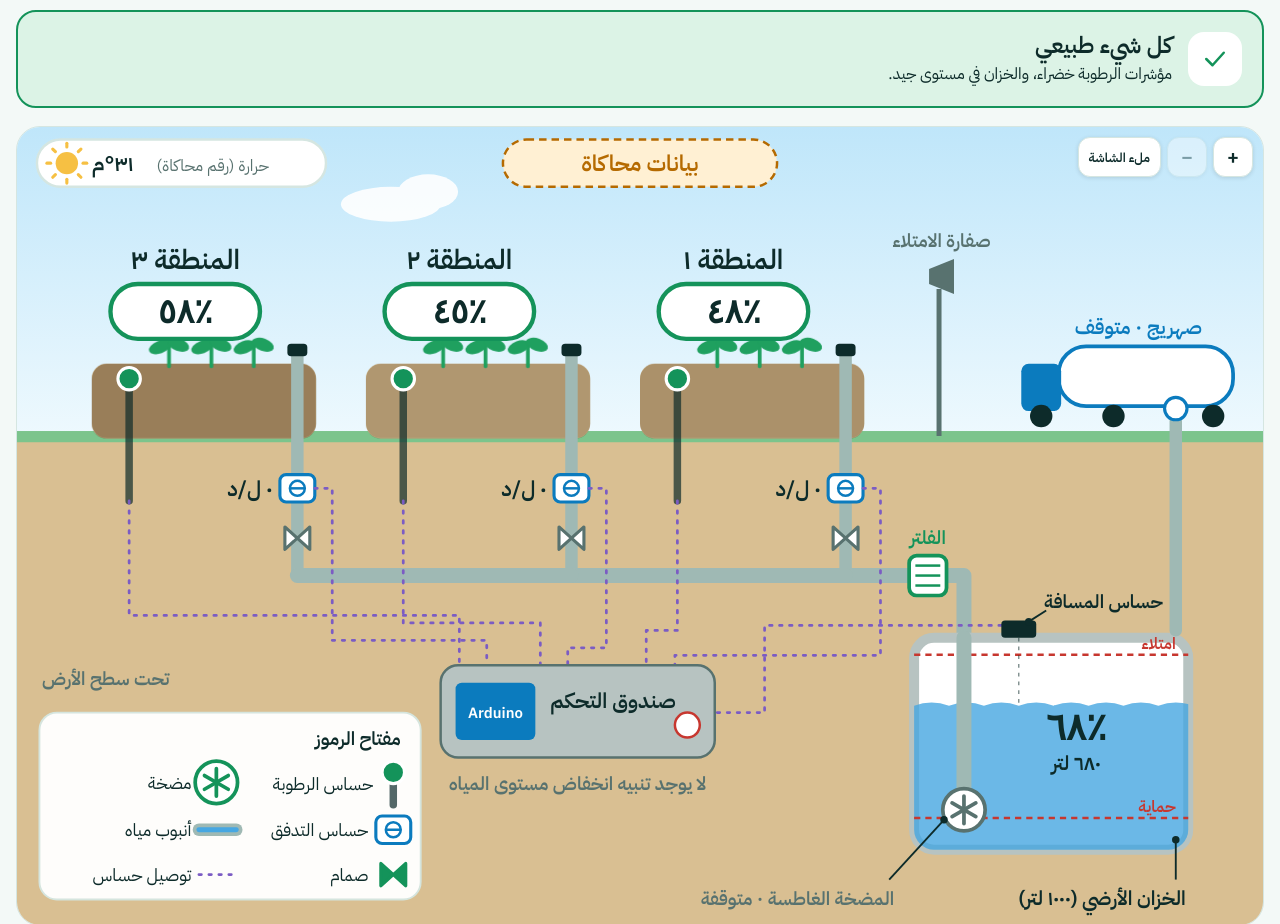
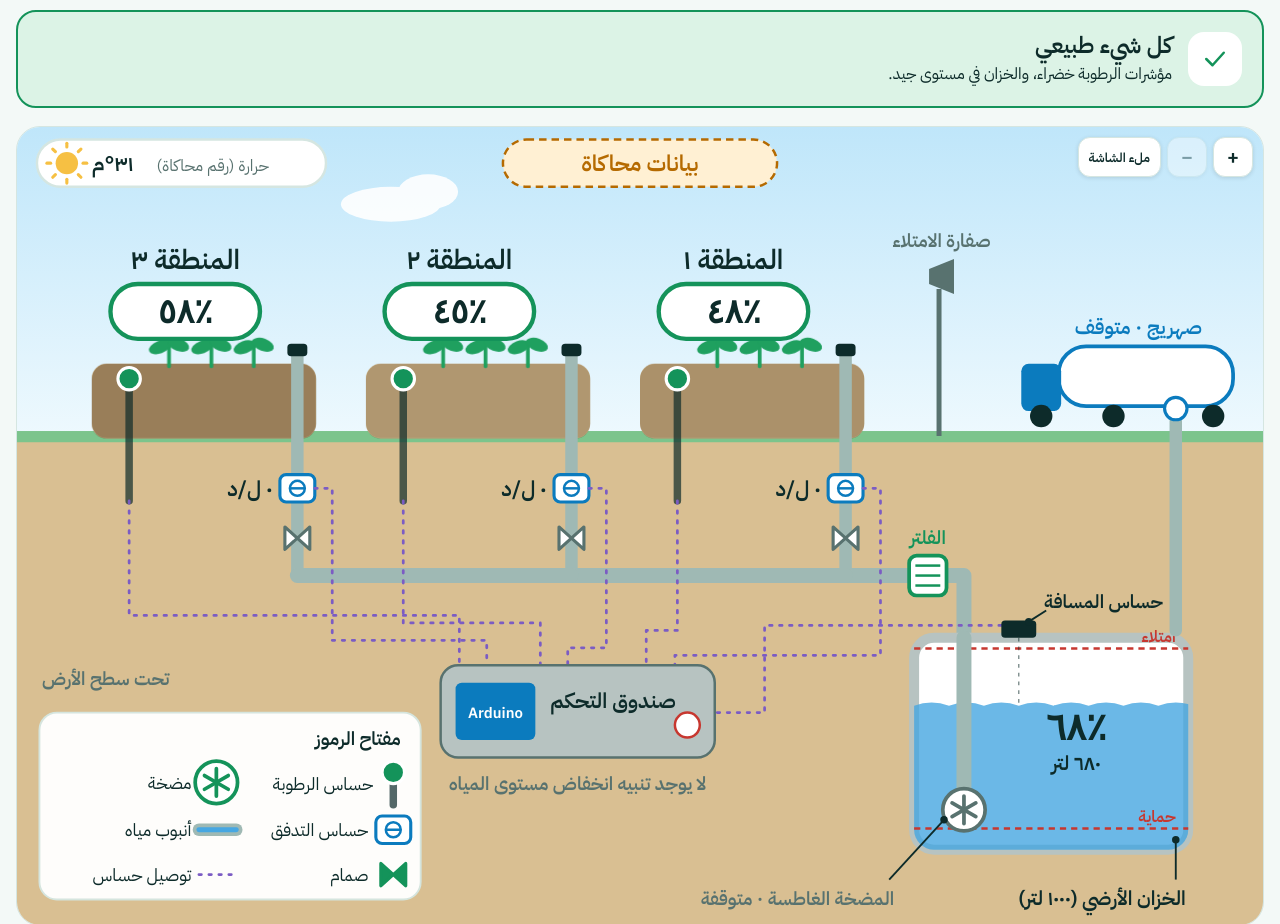
Before and after one commit to Smart-irrigation-sa/smart-irrigation, a plain HTML site: page index.html in a window 1280 px wide. Shown: the part 500-1424 px from the top of the page. Drawn offline with Linux system fonts and the light colour scheme; a web font is replaced by a local one.

Commit message:
مطابقة حدود الخزان مع تقرير المشروع (١٠٪ و٩٥٪)
Co-Authored-By: Claude Opus 5.5 <noreply@anthropic.com>
Claude-Session: https://claude.ai/code/session_01CXg9XMW3mMszqW8RjjcZmo

```diff
--- a/index.html
+++ b/index.html
@@ -720,12 +720,12 @@ const ledOf = m => m < LED_DRY ? 'dry' : m > LED_WET ? 'wet' : 'ok';
 const ledTxt = k => ({dry:tr('أحمر · جافة', 'Red · dry'), ok:tr('أخضر · مثالية', 'Green · ideal'), wet:tr('أزرق · مشبعة', 'Blue · saturated')})[k];
 const LED_COL = {dry:'var(--crit)', ok:'var(--green)', wet:'var(--water)'};
 const ZONES0 = [{base:0.9}, {base:1.0}, {base:0.8}];
-const DEFAULT_SET = {start:[30,30,30], stop:[60,60,60], tankMin:15, tankResume:20, tankWarn:25, tankFull:92};
+const DEFAULT_SET = {start:[30,30,30], stop:[60,60,60], tankMin:10, tankResume:15, tankWarn:20, tankFull:95};
 const SCEN = {
   normal:  {label:['يوم عادي', 'Normal day'], icon:I.leaf, tank:68, moist:[48,45,58], line:[1,1,1], ff:1, filling:false, temp:31, avgDaily:300, consumed:110, clock:9*60},
   hot:     {label:['يوم حار جدًا', 'Very hot day'], icon:I.sun, tank:64, moist:[40,36,44], line:[1,1,1], ff:1, filling:false, temp:45, avgDaily:470, consumed:190, clock:13*60},
   lowflow: {label:['انخفاض التدفق في خط', 'Low flow in one line'], icon:I.drop, tank:82, moist:[28,26,55], line:[1,0.45,1], ff:1, filling:false, temp:33, avgDaily:300, consumed:140, clock:10*60+30},
-  lowtank: {label:['الخزان ينفد', 'Tank running low'], icon:I.low, tank:19, moist:[27,45,50], line:[1,1,1], ff:1, filling:false, temp:32, avgDaily:320, consumed:260, clock:16*60},
+  lowtank: {label:['الخزان ينفد', 'Tank running low'], icon:I.low, tank:14, moist:[27,45,50], line:[1,1,1], ff:1, filling:false, temp:32, avgDaily:320, consumed:260, clock:16*60},
   filling: {label:['الصهريج يعبّئ الخزان', 'Tanker filling the tank'], icon:I.truck, tank:84, moist:[53,49,60], line:[1,1,1], ff:1, filling:true, temp:30, avgDaily:300, consumed:60, clock:7*60+40},
 };
 const heatOf = t => Math.max(0.6, 1 + (t - 30) / 10);
@@ -1395,7 +1395,7 @@ const HYPS = [
   {h:['قاعدة حد الخزان تمنع تشغيل المضخة دون ماء في كل المحاولات.', 'The tank-limit rule prevents the pump from running dry in every trial.'],
    h0:['تعمل المضخة أحيانًا رغم انخفاض الخزان تحت الحد.', 'The pump sometimes runs even though the tank is below the limit.'],
    test:['تفريغ الخزان تدريجيًا وتكرار التجربة عدة مرات.', 'Drain the tank gradually and repeat the trial several times.'],
-   measure:['هل توقفت المضخة عند ١٥٪ في كل مرة؟ وهل عمل تنبيه انخفاض مستوى المياه؟', 'Did the pump stop at 15% every time? Did the low water-level alert activate?'],
+   measure:['هل توقفت المضخة عند ١٠٪ في كل مرة؟ وهل عمل تنبيه انخفاض مستوى المياه؟', 'Did the pump stop at 10% every time? Did the low water-level alert activate?'],
    demos:[[['الخزان ينفد', 'Tank running low'], 'lowtank', null]],
    see:['اضغط «تقديم ساعة» وراقب المضخة تتوقف والتنبيه يعمل عند حد الحماية.', 'Press “Skip 1 hour” and watch the pump stop and the alert activate at the protection limit.']},
   {h:['صفارة الامتلاء تنطلق قبل فيضان الخزان بوقت يكفي السائق لإغلاق المحبس.', 'The full-tank siren sounds early enough before overflow for the driver to close the valve.'],
```
